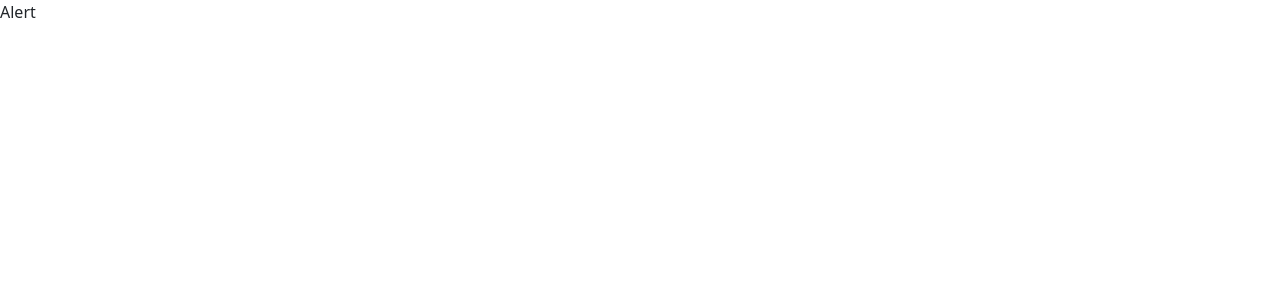
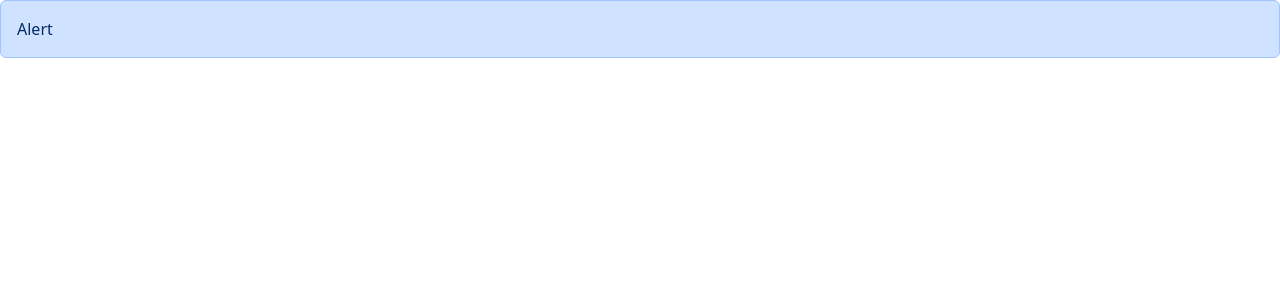
Before and after one commit to tanjirhc/react-app8, a React (Vite) app: page / in a window 1280 px wide. Shown: the top 300 px of the page. Built offline with nearby package versions, Linux system fonts and the light colour scheme.

Commit message:
alert-primary bootsrap effect

```diff
--- a/src/components/Alert.tsx
+++ b/src/components/Alert.tsx
@@ -2,7 +2,7 @@
 
 export const Alert = () => {
   return (
-    <div>Alert</div>
+    <div className="alert alert-primary">Alert</div>
   )
 }
 
```
